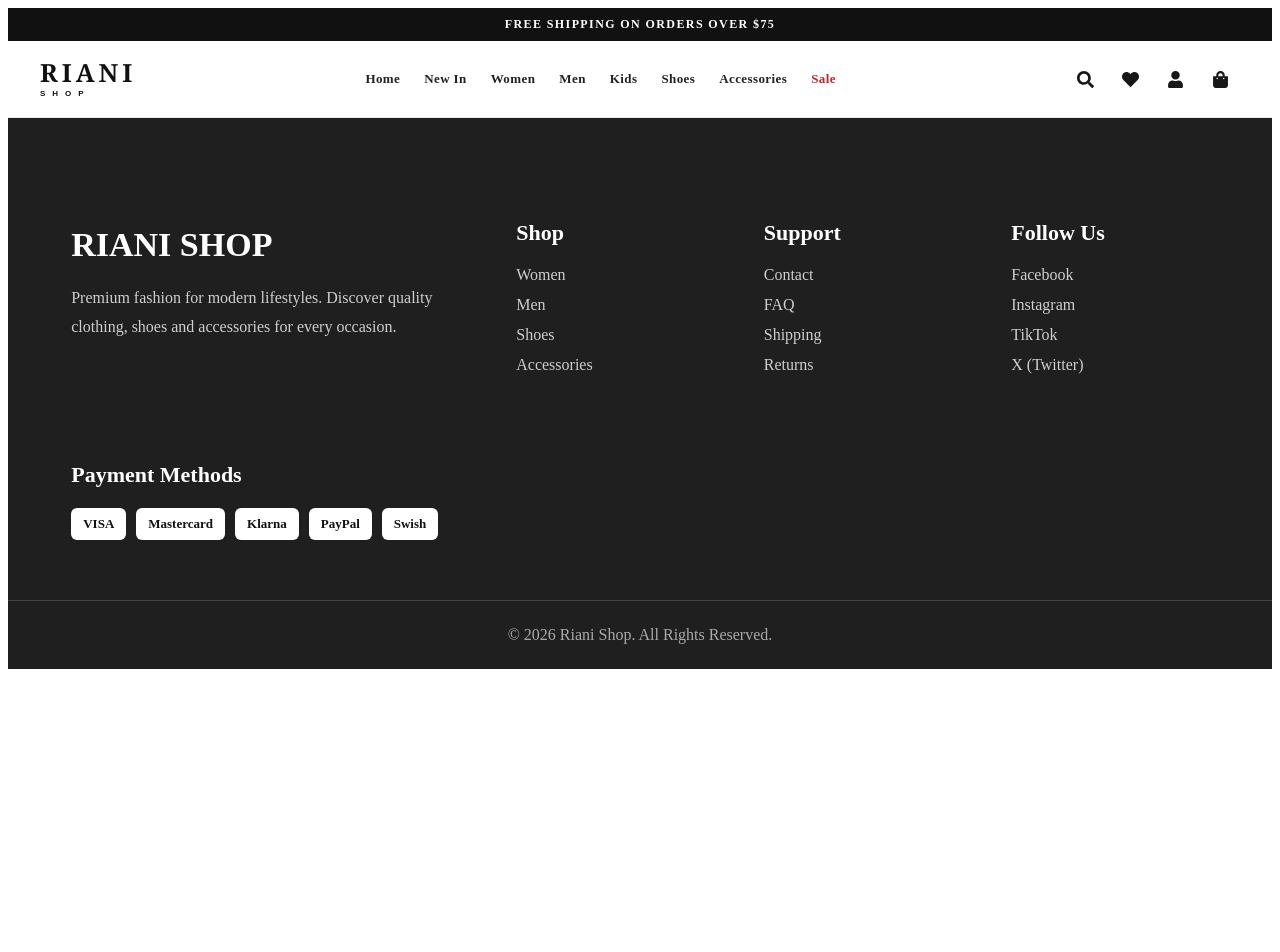
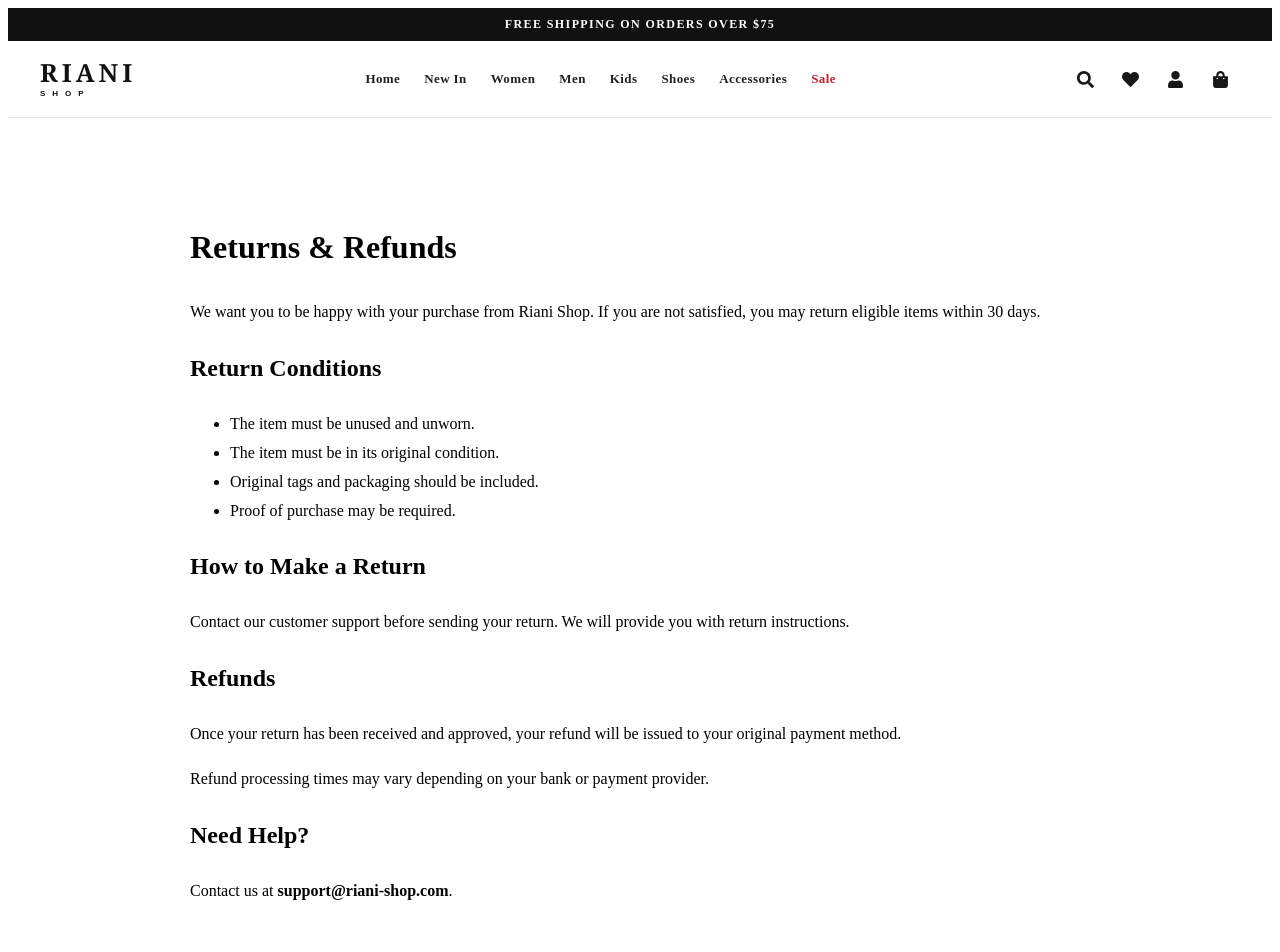
Before and after one commit to Mariam971-sys/riani-shop, a React (Vite) app in the folder frontend/: page /returns in a window 1280 px wide. Shown: the top 952 px of the page. Before the commit the page ends 800 px from the top, so only its background shows below. Built offline with nearby package versions, Linux system fonts and the light colour scheme; no server answers.

Commit message:
Add footer pages

```diff
--- a/frontend/src/App.jsx
+++ b/frontend/src/App.jsx
@@ -24,6 +24,11 @@ const AdminProducts = lazy(() => import("./pages/AdminProducts"));
 const AddProduct = lazy(() => import("./pages/AddProduct"));
 const EditProduct = lazy(() => import("./pages/EditProduct"));
 
+const Contact = lazy(() => import("./pages/Contact"));
+const FAQ = lazy(() => import("./pages/FAQ"));
+const Shipping = lazy(() => import("./pages/Shipping"));
+const Returns = lazy(() => import("./pages/Returns"));
+
 function PageLoader() {
   return (
     <main
@@ -42,12 +47,14 @@ function PageLoader() {
 function App() {
   return (
     <>
+      <Navbar />
+
       <RouteSeo />
-      <Navbar />
 
       <Suspense fallback={<PageLoader />}>
         <Routes>
           <Route path="/" element={<Home />} />
+
           <Route path="/shop" element={<Shop />} />
 
           <Route
@@ -55,27 +62,75 @@ function App() {
             element={<ProductDetails />}
           />
 
-          <Route path="/cart" element={<Cart />} />
-          <Route path="/wishlist" element={<Wishlist />} />
-          <Route path="/checkout" element={<Checkout />} />
+          <Route
+            path="/cart"
+            element={<Cart />}
+          />
+
+          <Route
+            path="/wishlist"
+            element={<Wishlist />}
+          />
+
+          <Route
+            path="/checkout"
+            element={<Checkout />}
+          />
 
           <Route
             path="/order-success"
             element={<OrderSuccess />}
           />
 
-          <Route path="/orders" element={<MyOrders />} />
+          <Route
+            path="/orders"
+            element={<MyOrders />}
+          />
 
           <Route
             path="/orders/:id"
             element={<OrderDetails />}
           />
 
-          <Route path="/login" element={<Login />} />
-          <Route path="/register" element={<Register />} />
-          <Route path="/profile" element={<Profile />} />
+          <Route
+            path="/login"
+            element={<Login />}
+          />
 
-          <Route path="/admin" element={<AdminDashboard />} />
+          <Route
+            path="/register"
+            element={<Register />}
+          />
+
+          <Route
+            path="/contact"
+            element={<Contact />}
+          />
+
+          <Route
+            path="/faq"
+            element={<FAQ />}
+          />
+
+          <Route
+            path="/shipping"
+            element={<Shipping />}
+          />
+
+          <Route
+            path="/returns"
+            element={<Returns />}
+          />
+
+          <Route
+            path="/profile"
+            element={<Profile />}
+          />
+
+          <Route
+            path="/admin"
+            element={<AdminDashboard />}
+          />
 
           <Route
             path="/admin/orders"
--- /dev/null
+++ b/frontend/src/pages/Contact.jsx
@@ -0,0 +1,38 @@
+function Contact() {
+  return (
+    <main
+      style={{
+        maxWidth: "900px",
+        margin: "60px auto",
+        padding: "20px",
+      }}
+    >
+      <h1>Contact Us</h1>
+
+      <p>
+        We'd love to hear from you! If you have any questions about your order,
+        products, shipping, or returns, feel free to contact us.
+      </p>
+
+      <div style={{ marginTop: "30px", lineHeight: "2" }}>
+        <p>
+          <strong>Email:</strong> support@riani-shop.com
+        </p>
+
+        <p>
+          <strong>Phone:</strong> +46 70 123 45 67
+        </p>
+
+        <p>
+          <strong>Business Hours:</strong> Monday - Friday, 09:00 - 17:00
+        </p>
+
+        <p>
+          <strong>Location:</strong> Sweden
+        </p>
+      </div>
+    </main>
+  );
+}
+
+export default Contact;
--- /dev/null
+++ b/frontend/src/pages/FAQ.jsx
@@ -0,0 +1,28 @@
+function FAQ() {
+  return (
+    <main
+      style={{
+        maxWidth: "900px",
+        margin: "60px auto",
+        padding: "20px",
+        lineHeight: "1.8",
+      }}
+    >
+      <h1>Frequently Asked Questions</h1>
+
+      <h3>How long does shipping take?</h3>
+      <p>Shipping usually takes 2–7 business days depending on your location.</p>
+
+      <h3>Can I return my order?</h3>
+      <p>Yes. You can return your order within 30 days if the item is unused and in its original condition.</p>
+
+      <h3>Which payment methods do you accept?</h3>
+      <p>We accept Visa, Mastercard, Klarna, PayPal and Swish.</p>
+
+      <h3>How can I contact customer support?</h3>
+      <p>Email us at support@riani-shop.com and we'll reply as soon as possible.</p>
+    </main>
+  );
+}
+
+export default FAQ;
--- /dev/null
+++ b/frontend/src/pages/Returns.jsx
@@ -0,0 +1,55 @@
+function Returns() {
+  return (
+    <main
+      style={{
+        maxWidth: "900px",
+        margin: "60px auto",
+        padding: "20px",
+        lineHeight: "1.8",
+      }}
+    >
+      <h1>Returns & Refunds</h1>
+
+      <p>
+        We want you to be happy with your purchase from Riani Shop.
+        If you are not satisfied, you may return eligible items within 30 days.
+      </p>
+
+      <h2>Return Conditions</h2>
+
+      <ul>
+        <li>The item must be unused and unworn.</li>
+        <li>The item must be in its original condition.</li>
+        <li>Original tags and packaging should be included.</li>
+        <li>Proof of purchase may be required.</li>
+      </ul>
+
+      <h2>How to Make a Return</h2>
+
+      <p>
+        Contact our customer support before sending your return.
+        We will provide you with return instructions.
+      </p>
+
+      <h2>Refunds</h2>
+
+      <p>
+        Once your return has been received and approved, your refund
+        will be issued to your original payment method.
+      </p>
+
+      <p>
+        Refund processing times may vary depending on your bank
+        or payment provider.
+      </p>
+
+      <h2>Need Help?</h2>
+
+      <p>
+        Contact us at <strong>support@riani-shop.com</strong>.
+      </p>
+    </main>
+  );
+}
+
+export default Returns;
--- /dev/null
+++ b/frontend/src/pages/Shipping.jsx
@@ -0,0 +1,54 @@
+function Shipping() {
+  return (
+    <main
+      style={{
+        maxWidth: "900px",
+        margin: "60px auto",
+        padding: "20px",
+        lineHeight: "1.8",
+      }}
+    >
+      <h1>Shipping Information</h1>
+
+      <p>
+        At Riani Shop, we aim to deliver your order quickly and safely.
+      </p>
+
+      <h2>Delivery Time</h2>
+
+      <p>
+        Orders are usually processed within 1–2 business days.
+      </p>
+
+      <p>
+        Estimated delivery:
+      </p>
+
+      <ul>
+        <li>Sweden: 2–5 business days</li>
+        <li>Europe: 3–7 business days</li>
+        <li>International: 5–10 business days</li>
+      </ul>
+
+      <h2>Shipping Cost</h2>
+
+      <p>
+        Shipping costs are calculated at checkout based on your location.
+      </p>
+
+      <h2>Order Tracking</h2>
+
+      <p>
+        Once your order has been shipped, you will receive a tracking number by email.
+      </p>
+
+      <h2>Need Help?</h2>
+
+      <p>
+        Contact us at <strong>support@riani-shop.com</strong> if you have any questions about your shipment.
+      </p>
+    </main>
+  );
+}
+
+export default Shipping;
```
Also changed, not shown: frontend/src/pages/Shop.jsx (+2 -5 lines).
